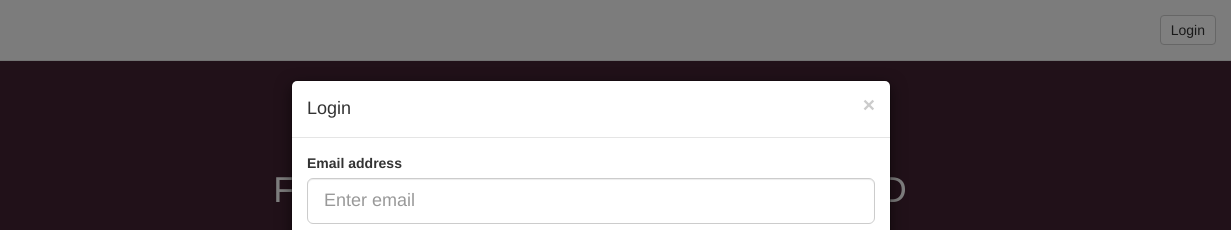
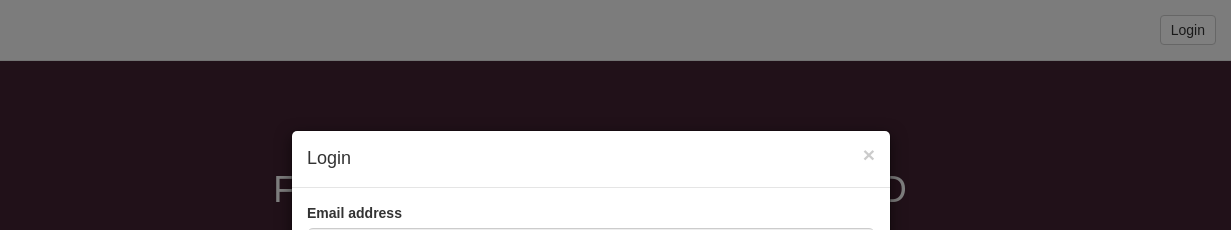
Before and after one commit to GKarelitz/Fishing-Hire, a plain HTML site: page Index.html in a window 1280 px wide. Both pictures are taken after a click on the button "Login". Shown: the top 230 px of the page, 49-1280 px from the left. Drawn offline with nearby package versions, Linux system fonts and the light colour scheme.

Commit message:
added typekit fonts

```diff
--- a/Index.html
+++ b/Index.html
@@ -8,6 +8,9 @@
     <title>Fishing Hire | Fishing Charters On Demand</title>
 	<link href="http://maxcdn.bootstrapcdn.com/bootstrap/3.3.2/css/bootstrap.min.css" rel="stylesheet">
 	 <link rel="stylesheet" href="main.css">
+
+	 <script src="//use.typekit.net/ohr3khb.js"></script>
+	<script>try{Typekit.load();}catch(e){}</script>
 </head>
 
 <body>
--- a/main.css
+++ b/main.css
@@ -1,11 +1,16 @@
 /* Extra small devices (phones, less than 768px) */
 /* No media query since this is the default in Bootstrap */
 body {
-   font-family: "HelveticaNeue-Light", "Helvetica Neue Light", "Helvetica Neue", Helvetica, Arial, "Lucida Grande", sans-serif;
-   font-weight: 300;
+    font-family: "adobe-garamond-pro",sans-serif;
+	font-style: normal;
+	font-weight: 300;
 }
 
-
+h1 {
+	font-family: "adobe-garamond-pro",sans-serif;
+	font-style: normal;
+	font-weight: 400;
+}
 .navbar {
 	border-radius: 0px!important;
 	color: #fff;
@@ -48,9 +53,11 @@ li button {
 }
 
 #myModal {
-		margin-top: 50px;
+		padding-top: 100px;
 	}
 
+
+/* MEDIA QUERIES FOR DIFFERENT SCREEN SIZES */
 @media only screen and (max-width: 768px) {
 
 	#section1 {
```
